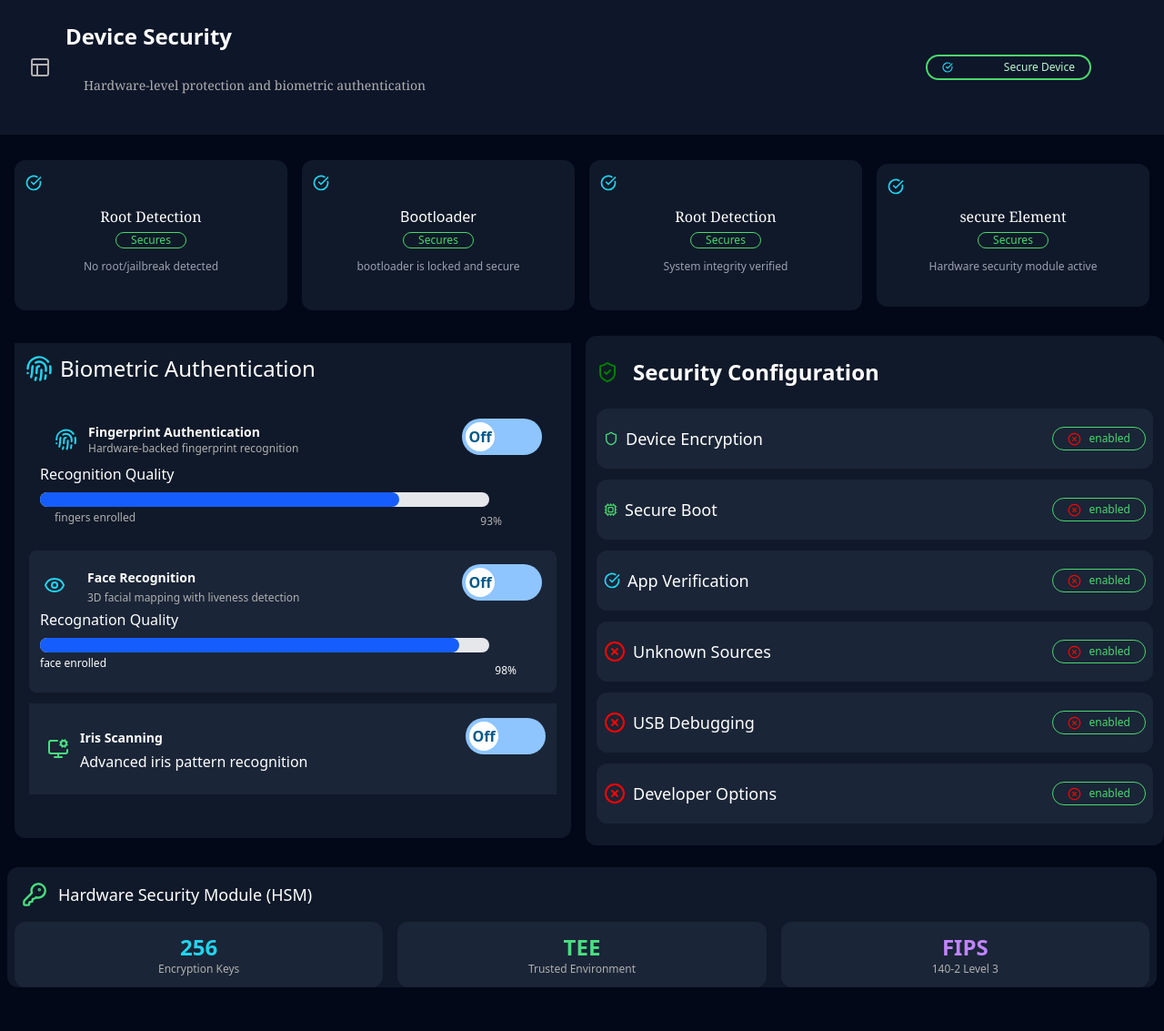
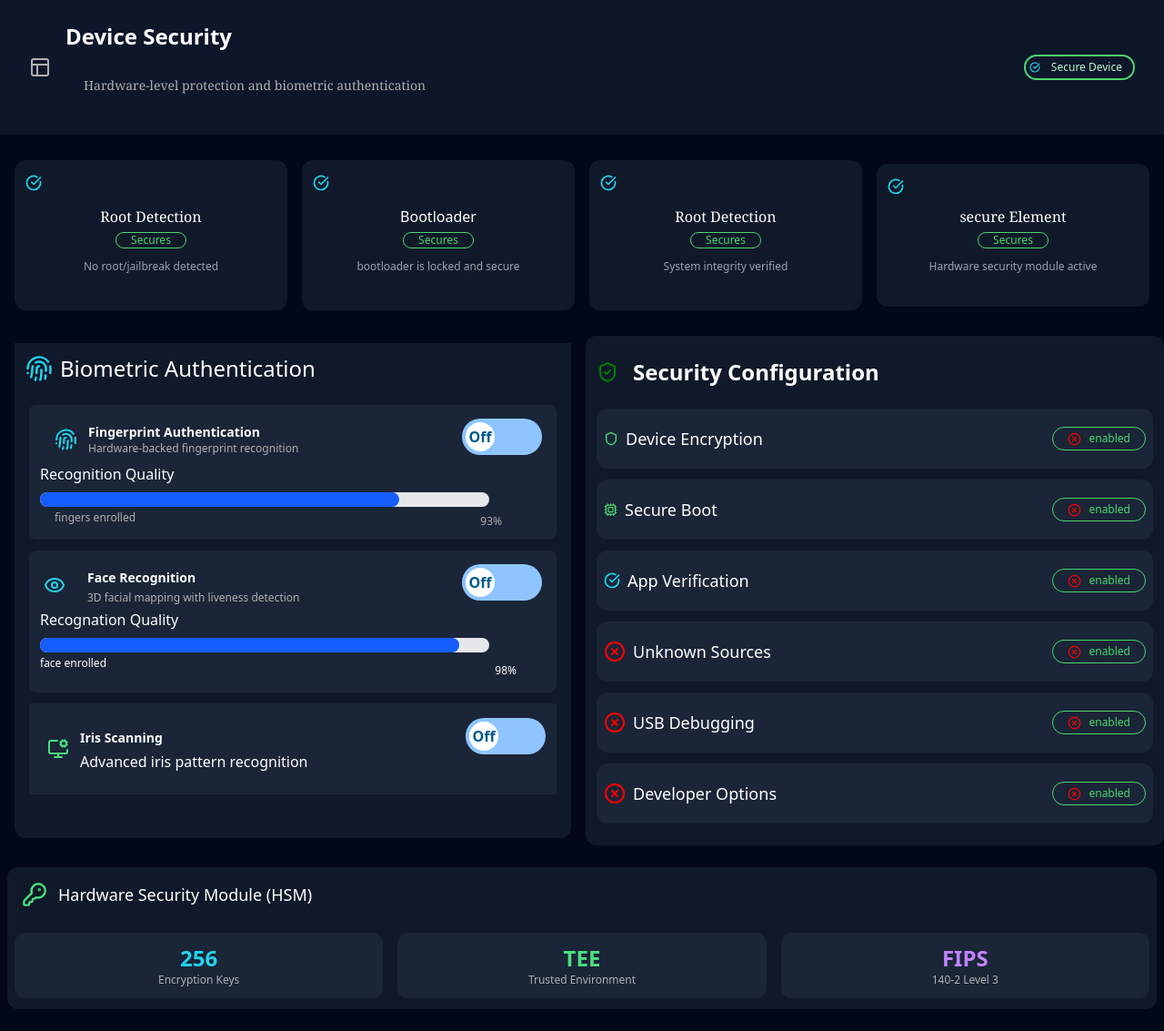
Before and after one commit to faris-dm/DashBoard-Ui, a React (Vite) app: page / in a window 1280 px wide. Shown: the whole page at 91% size. Before the commit the page ends 1109 px from the top, so only its background shows below. Built offline with nearby package versions, Linux system fonts and the light colour scheme.

Commit message:
building the Network Section

```diff
--- a/src/componts/security.jsx
+++ b/src/componts/security.jsx
@@ -32,11 +32,11 @@ function Security() {
             </div>
           </div>
           <div
-            className="flex flext-intital gap-2 items-center px-4 py-1
-             border-2 border-[#4AD86D]   rounded-4xl text-green-200 cursor-pointer border-solid md:mx-12 sm:mx-10 "
+            className="flex  gap-1 items-center px-1 py-1
+             border-2 border-[#4AD86D]   rounded-2xl text-green-200 cursor-pointer   "
           >
             <img className="h-3" src={check} alt="" />
-            <p className="text-xs sm:ml-12  ">Secure Device</p>
+            <p className="text-xs px-2  py-">Secure Device</p>
           </div>
         </div>
         <div
@@ -111,10 +111,10 @@ function Security() {
             </div>
             <div>
               <div className="items ">
-                <div className="option bg-[#1A2537kjhgfds] mx-4 my-3 rounded-lg">
+                <div className="option bg-[#1A2537] mx-4 my-3 rounded-lg">
                   <div className="py-3">
                     <div className="Auth flex items-center  justify-between  mx-4">
-                      <div className=" flex  gap-3 mx-3 my-2">
+                      <div className=" flex  gap-3 mx-3 my-2 ">
                         <img src={smallFinger} alt="" />
                         <div className="Finger">
                           <h2 className="text-sm font-bold">
@@ -318,12 +318,12 @@ function Security() {
                 <h2 className=" text-[#22D3EE] font-bold text-2xl">256</h2>
                 <p className="text-xs text-[#b0b0b0]">Encryption Keys</p>
               </div>
-              <div className="text-center bg-[#1A2537] flex-1  mx-2 rounded-xl py-3 ">
+              <div className="text-center bg-[#1A2537] flex-1  mx-2 rounded-xl py-3  my-3">
                 <h2 className="font-bold text-2xl text-[#4ADE80] ">TEE</h2>
                 <p className="text-xs text-[#b0b0b0]">Trusted Environment</p>
               </div>
-              <div className="text-center bg-[#1A2537] flex-1 1 mx-2 my-y rounded-xl py-3 ">
-                <h2 className="font-bold text-2xl text-[#C084FC]">FIPS</h2>
+              <div className="text-center bg-[#1A2537] flex-1 1 mx-2 my-3 rounded-xl py-3 ">
+                <h2 className="font-bold text-2xl text-[#C084FC] ">FIPS</h2>
                 <p className=" text-xs text-[#b0b0b0]">140-2 Level 3</p>
               </div>
             </div>
```
